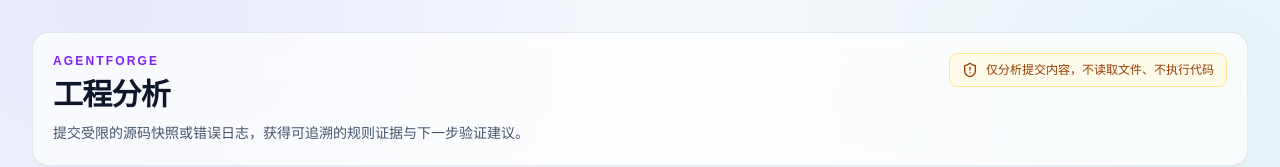
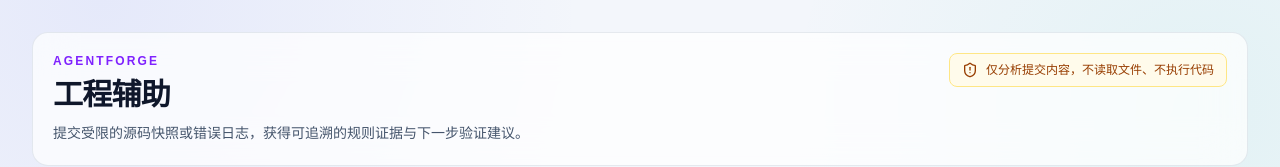
Before and after one commit to sail0kevin/AgentForge, a Next.js app: page /scenarios in a window 1280 px wide. Shown: the top 167 px of the page. Built offline with nearby package versions, Linux system fonts and the light colour scheme.

Commit message:
docs: align delivery positioning

```diff
--- a/src/components/scenarios/scenario-center.tsx
+++ b/src/components/scenarios/scenario-center.tsx
@@ -65,7 +65,7 @@ export function ScenarioCenter() {
     <main className="secondary-page min-h-screen px-4 py-8 text-slate-900 sm:px-8">
       <div className="mx-auto max-w-7xl">
         <header className="secondary-header mb-6 flex flex-wrap items-start justify-between gap-4 rounded-2xl border p-5">
-          <div><p className="text-xs font-bold uppercase tracking-[0.18em] text-violet-600">AgentForge</p><h1 className="mt-2 text-3xl font-bold tracking-tight">工程分析</h1><p className="mt-2 max-w-2xl text-sm leading-6 text-slate-600">提交受限的源码快照或错误日志，获得可追溯的规则证据与下一步验证建议。</p></div>
+          <div><p className="text-xs font-bold uppercase tracking-[0.18em] text-violet-600">AgentForge</p><h1 className="mt-2 text-3xl font-bold tracking-tight">工程辅助</h1><p className="mt-2 max-w-2xl text-sm leading-6 text-slate-600">提交受限的源码快照或错误日志，获得可追溯的规则证据与下一步验证建议。</p></div>
           <div className="flex items-center gap-2 rounded-lg border border-amber-200 bg-amber-50 px-3 py-2 text-xs text-amber-800"><ShieldAlert className="h-4 w-4" />仅分析提交内容，不读取文件、不执行代码</div>
         </header>
         <div className="mb-5 flex gap-2 border-b border-slate-200" role="tablist" aria-label="分析类型">
```
Also changed, not shown: 2 other files (tests, documents, lock files or other folders).
